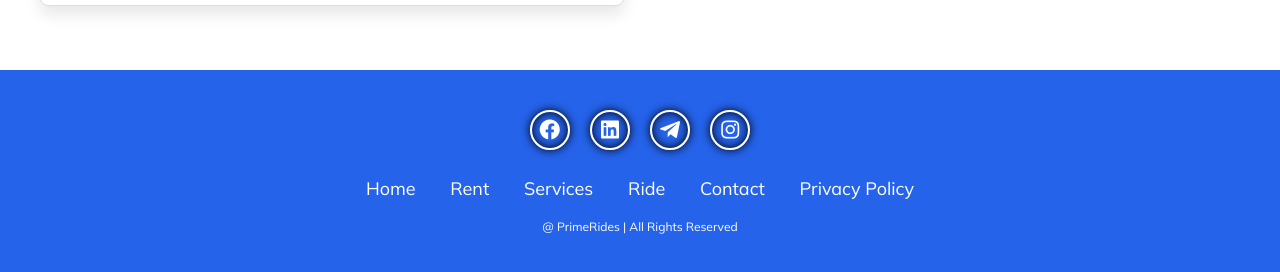
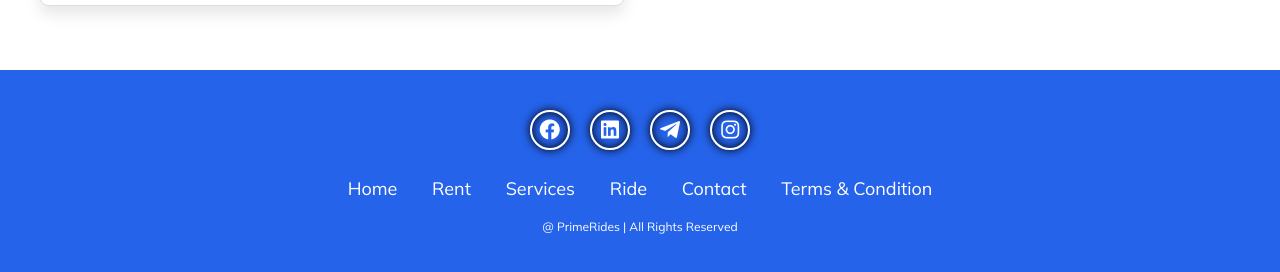
Before and after one commit to Parvej-Developers/PrimeRides, a plain HTML site: page contact.html in a window 1280 px wide. Shown: the part 914-1186 px from the top of the page. Drawn offline with nearby package versions, Linux system fonts and the light colour scheme.

Commit message:
Something........

```diff
--- a/contact.html
+++ b/contact.html
@@ -742,7 +742,7 @@
         <li><a href="index.html#services">Services</a></li>
         <li><a href="index.html#ride">Ride</a></li>
         <li><a href="contact.html">Contact</a></li>
-        <li><a href="privacy.html">Privacy Policy</a></li>
+        <li><a href="privacy.html">Terms & Condition</a></li>
       </ul>
       <p class="copyright">@ PrimeRides | All Rights Reserved</p>
     </footer>
```
Also changed, not shown: Explore_cars.html (+1 -1 lines), y.html (+1 -1 lines).
